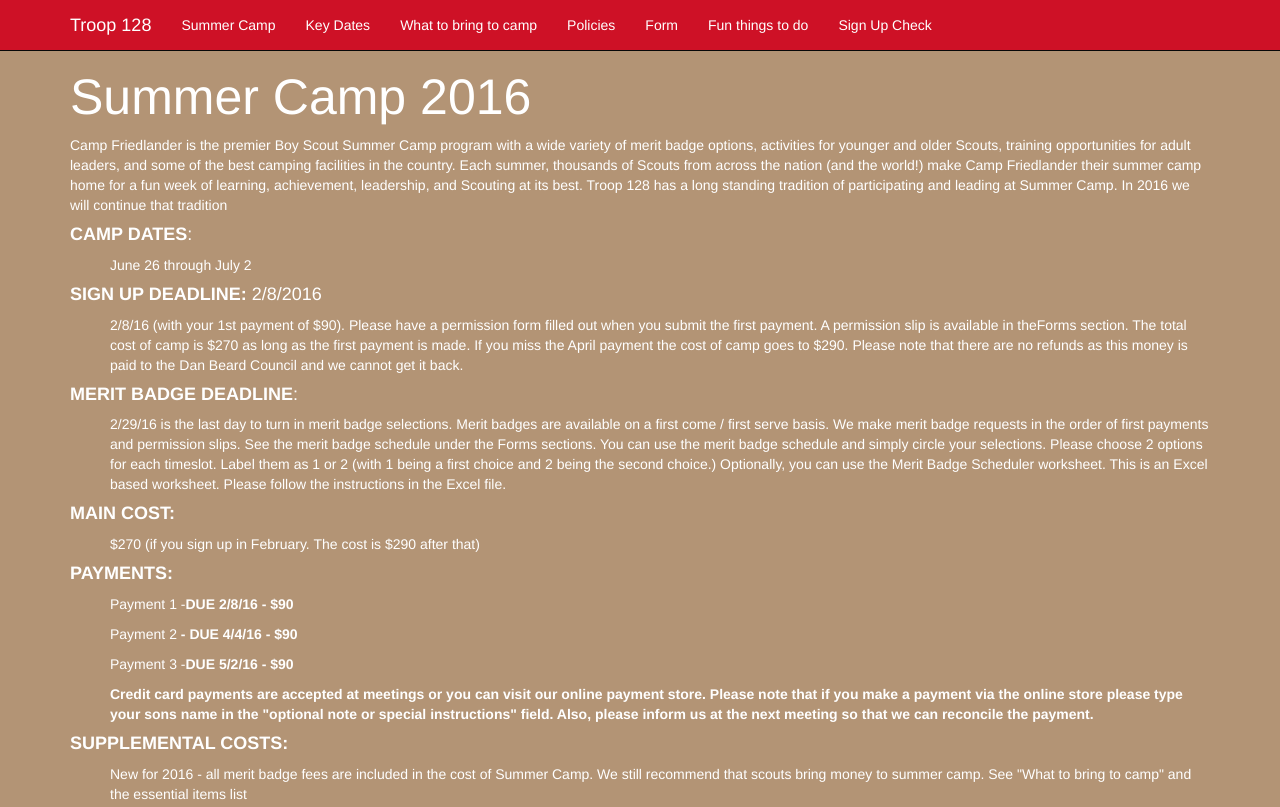
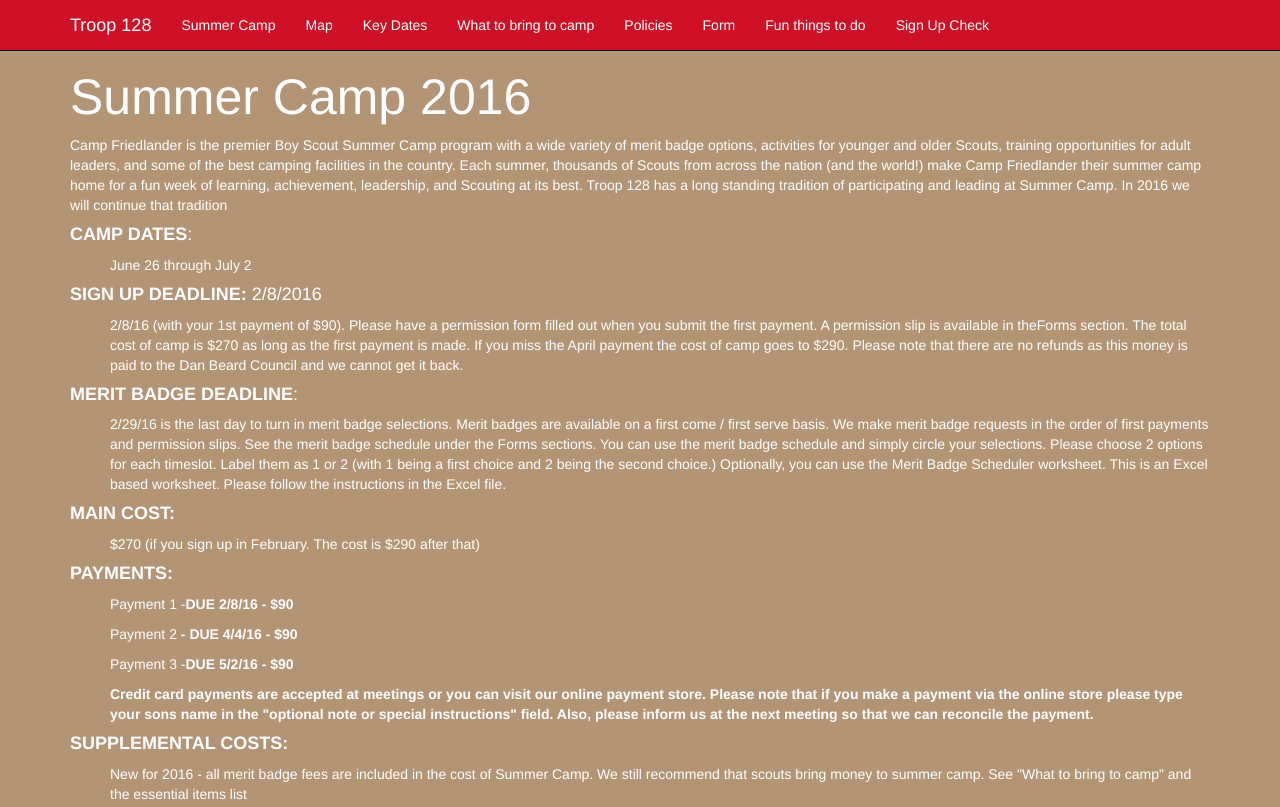
Before and after one commit to lawrenae/troop128.net, a plain HTML site: page summercamp/index.html in a window 1280 px wide. Shown: the top 807 px of the page. Drawn offline with nearby package versions, Linux system fonts and the light colour scheme.

Commit message:
add link to camp map

```diff
--- a/summercamp/index.html
+++ b/summercamp/index.html
@@ -23,6 +23,7 @@
         <div class="collapse navbar-collapse" id="bs-example-navbar-collapse-1">
             <ul class="nav navbar-nav">
                 <li><a href="#Top">Summer Camp</a></li>
+                <li><a href="http://www.mappery.com/map-of/Camp-Friedlander-Map" target="_blank">Map</a></li>
                 <li><a href="#Key Dates">Key Dates</a></li>
                 <li><a href="#What To Bring To Camp">What to bring to camp</a></li>
                 <li><a href="#Camp Policies">Policies</a></li>
```
